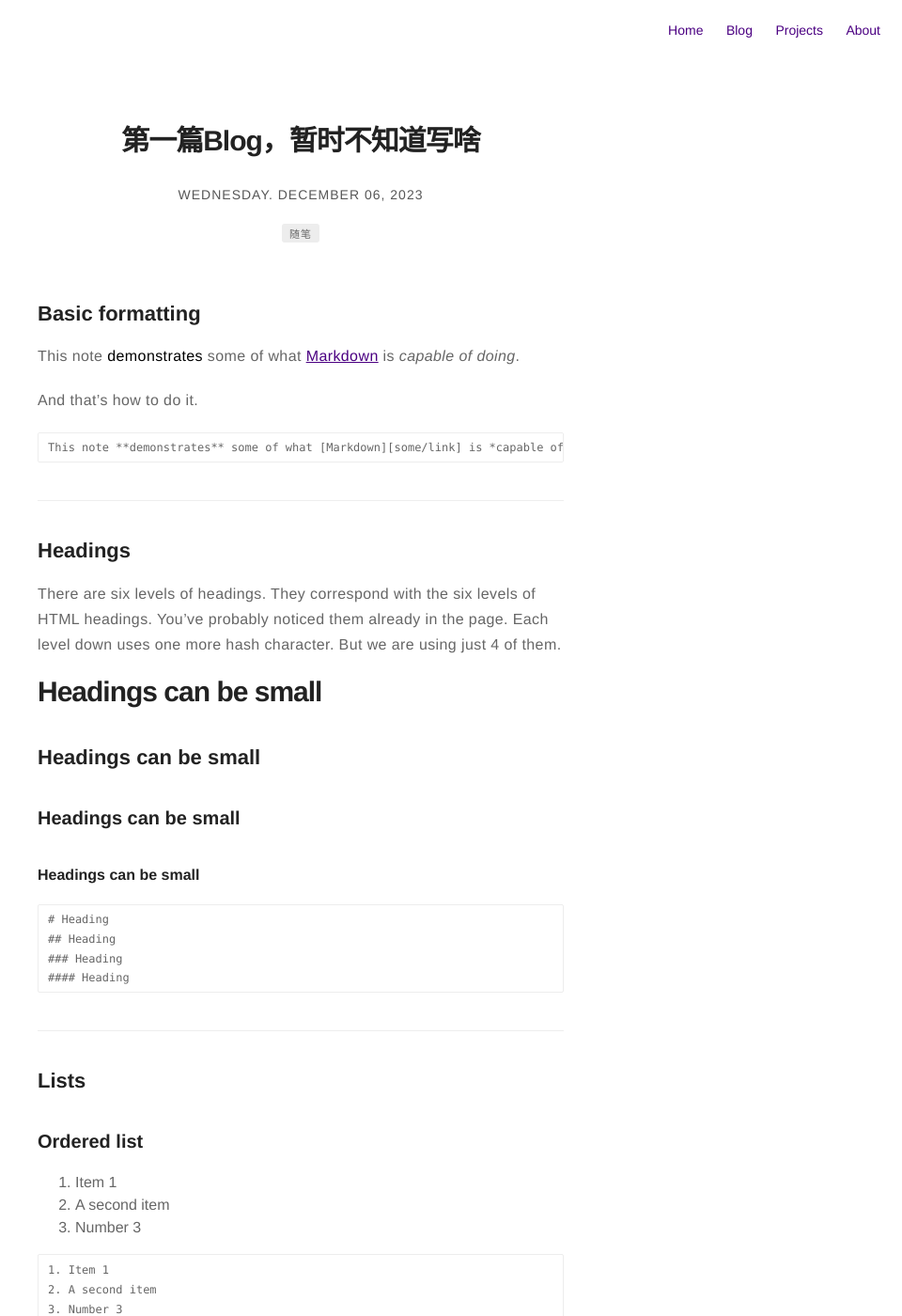
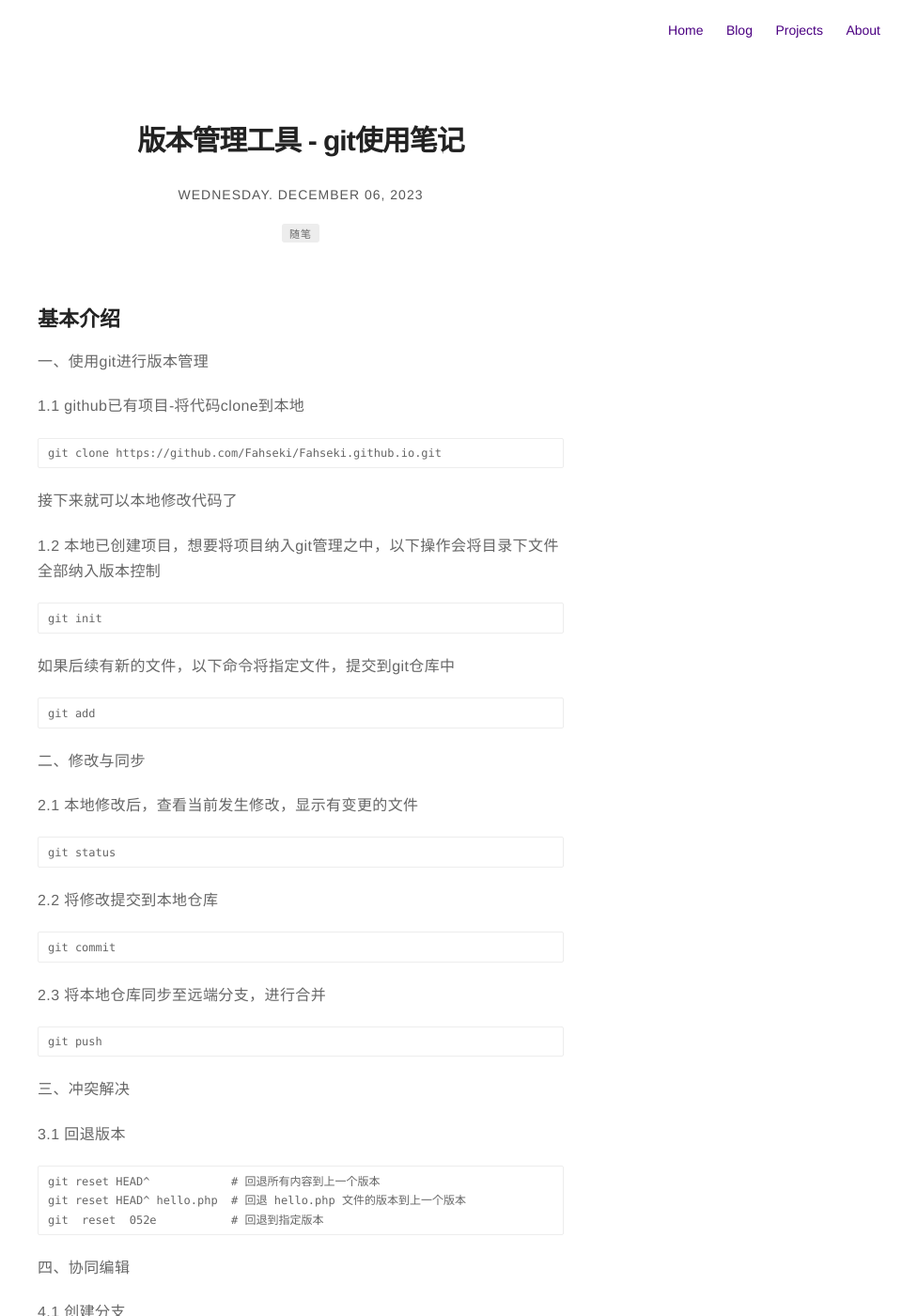
Before and after one commit to Fahseki/Fahseki.github.io, a Jekyll site: the page built from _posts/2023-12-6-firstBlog.markdown, in a window 1280 px wide and 1400 px high. Shown: the whole window at 94% size, without its empty margins (320-1280 px from the left). Built offline with Jekyll 4.4.1, drawn with Linux system fonts in a browser that asks for light colours; nearby versions of some CDN libraries; some of the changed text lies outside the part shown.

Commit message:
修改blog

```diff
--- a/_config.yml
+++ b/_config.yml
@@ -67,11 +67,11 @@ projects: true
 about: true
 blog: true
 
-# do you want to show the "read time" of the posts?
-# timezone: Asia/Shanghai
+# 是否需要展示阅读时长?
+timezone: Asia/Shanghai
 read-time: false
 
-# do you want to show the "tags" inside the posts?
+# 是否展示文章tag?
 show-tags: true
 
 # related posts inside a post?
--- a/_posts/2016-02-24-markdown-common-elements.markdown
+++ b/_posts/2016-02-24-markdown-common-elements.markdown
@@ -4,7 +4,7 @@ layout: post
 date: 2016-02-24 22:44
 image: /assets/images/markdown.jpg
 headerImage: false
-hidden: true
+hidden: false
 tag:
 star: true
 category: blog
--- a/_posts/2023-12-6-firstBlog.markdown
+++ b/_posts/2023-12-6-firstBlog.markdown
@@ -1,5 +1,5 @@
 ---
-title: "第一篇Blog，暂时不知道写啥"
+title: "版本管理工具 - git使用笔记"
 layout: post
 date: 2023-12-06 17:18
 tag:
@@ -12,191 +12,66 @@ author: Fahseki
 externalLink: false
 ---
 
-## Basic formatting
+## 基本介绍
 
-This note **demonstrates** some of what [Markdown][1] is *capable of doing*.
+一、使用git进行版本管理
 
-And that's how to do it.
+1.1 github已有项目-将代码clone到本地
+{% highlight raw %}
+git clone https://github.com/Fahseki/Fahseki.github.io.git
+{% endhighlight %}
+接下来就可以本地修改代码了
 
-{% highlight html %}
-This note **demonstrates** some of what [Markdown][some/link] is *capable of doing*.
+1.2 本地已创建项目，想要将项目纳入git管理之中，以下操作会将目录下文件全部纳入版本控制
+{% highlight raw %}
+git init
+{% endhighlight %}
+如果后续有新的文件，以下命令将指定文件，提交到git仓库中
+{% highlight raw %}
+git add
 {% endhighlight %}
 
----
 
-## Headings
+二、修改与同步
 
-There are six levels of headings. They correspond with the six levels of HTML headings. You've probably noticed them already in the page. Each level down uses one more hash character. But we are using just 4 of them.
-
-# Headings can be small
-
-## Headings can be small
-
-### Headings can be small
-
-#### Headings can be small
-
+2.1  本地修改后，查看当前发生修改，显示有变更的文件
 {% highlight raw %}
-# Heading
-## Heading
-### Heading
-#### Heading
+git status
 {% endhighlight %}
 
----
-
-## Lists
-
-### Ordered list
-
-1. Item 1
-2. A second item
-3. Number 3
-
+2.2 将修改提交到本地仓库
 {% highlight raw %}
-1. Item 1
-2. A second item
-3. Number 3
+git commit
 {% endhighlight %}
 
-### Unordered list
-
-* An item
-* Another item
-* Yet another item
-* And there's more...
-
+2.3 将本地仓库同步至远端分支，进行合并
 {% highlight raw %}
-* An item
-* Another item
-* Yet another item
-* And there's more...
+git push
 {% endhighlight %}
 
----
+三、冲突解决
 
-## Paragraph modifiers
-
-### Quote
-
-> Here is a quote. What this is should be self explanatory. Quotes are automatically indented when they are used.
-
+3.1 回退版本
 {% highlight raw %}
-> Here is a quote. What this is should be self explanatory.
-{% endhighlight raw %}
-
----
-
-## URLs
-
-URLs can be made in a handful of ways:
-
-* A named link to [Mark It Down][3].
-* Another named link to [Mark It Down](https://google.com/)
-* Sometimes you just want a URL like <https://google.com/>.
-
-{% highlight raw %}
-* A named link to [MarkItDown][3].
-* Another named link to [MarkItDown](https://google.com/)
-* Sometimes you just want a URL like <https://google.com/>.
+git reset HEAD^            # 回退所有内容到上一个版本
+git reset HEAD^ hello.php  # 回退 hello.php 文件的版本到上一个版本
+git  reset  052e           # 回退到指定版本
 {% endhighlight %}
 
----
 
-## Horizontal rule
+四、协同编辑
 
-A horizontal rule is a line that goes across the middle of the page.
-It's sometimes handy for breaking things up.
-
+4.1 创建分支
 {% highlight raw %}
----
+git checkout [branch_name]
 {% endhighlight %}
 
----
-
-## Images
-
-Markdown can also contain images. I'll need to add something here sometime.
-
+4.2 切换分支
 {% highlight raw %}
-![Markdowm Image][/image/url]
+git switch [branch_name]
 {% endhighlight %}
 
-![Markdowm Image][5]
-
-*Figure Caption*?
-
+4.3 拉取远端分支代码，进行合并
 {% highlight raw %}
-![Markdowm Image][/image/url]
-<figcaption class="caption">Photo by John Doe</figcaption>
+git pull
 {% endhighlight %}
-
-![Markdowm Image][5]
-<figcaption class="caption">Photo by John Doe</figcaption>
-
-*Bigger Images*?
-
-{% highlight raw %}
-![Markdowm Image][/image/url]{: class="bigger-image" }
-{% endhighlight %}
-
-![Markdowm Image][5]{: class="bigger-image" }
-
----
-
-## Code
-
-A HTML Example:
-
-{% highlight html %}
-<!DOCTYPE html>
-<html lang="en">
-<head>
-    <meta charset="UTF-8">
-    <title>Document</title>
-</head>
-<body>
-    <h1>Just a test</h1>
-</body>
-</html>
-{% endhighlight %}
-
-A CSS Example:
-
-{% highlight css %}
-pre {
-    padding: 10px;
-    font-size: .8em;
-    white-space: pre;
-}
-
-pre, table {
-    width: 100%;
-}
-
-code, pre, tt {
-    font-family: Monaco, Consolas, Inconsolata, monospace, sans-serif;
-    background: rgba(0,0,0,.05);
-}
-{% endhighlight %}
-
-A JS Example:
-
-{% highlight js %}
-// Sticky Header
-$(window).scroll(function() {
-
-    if ($(window).scrollTop() > 900 && !$("body").hasClass('show-menu')) {
-        $('#hamburguer__open').fadeOut('fast');
-    } else if (!$("body").hasClass('show-menu')) {
-        $('#hamburguer__open').fadeIn('fast');
-    }
-
-});
-{% endhighlight %}
-
-[1]: https://daringfireball.net/projects/markdown/
-[2]: https://www.fileformat.info/info/unicode/char/2163/index.htm
-[3]: https://daringfireball.net/projects/markdown/basics
-[4]: https://daringfireball.net/projects/markdown/syntax
-[5]: https://kune.fr/wp-content/uploads/2013/10/ghost-blog.jpg
```
